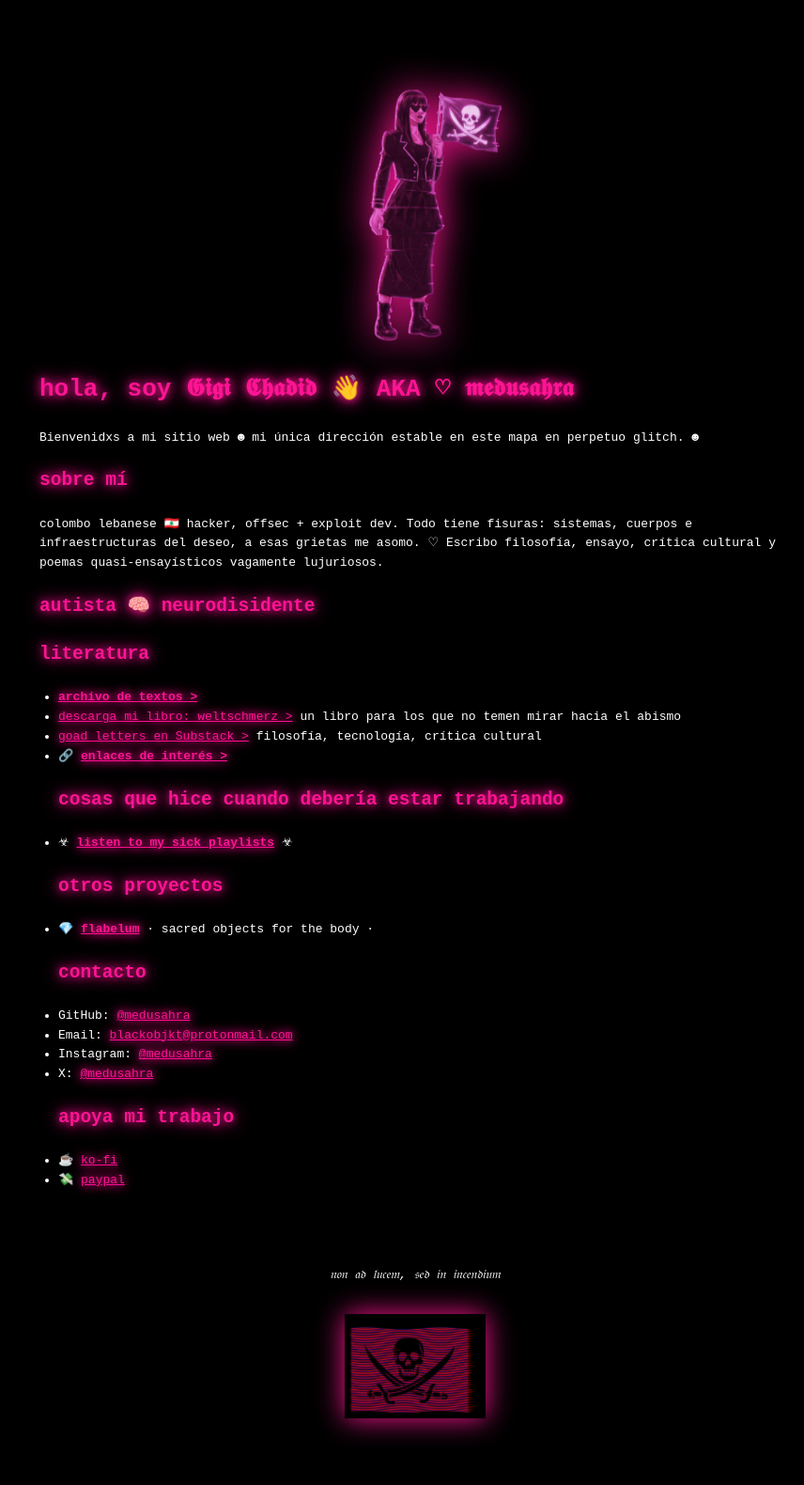
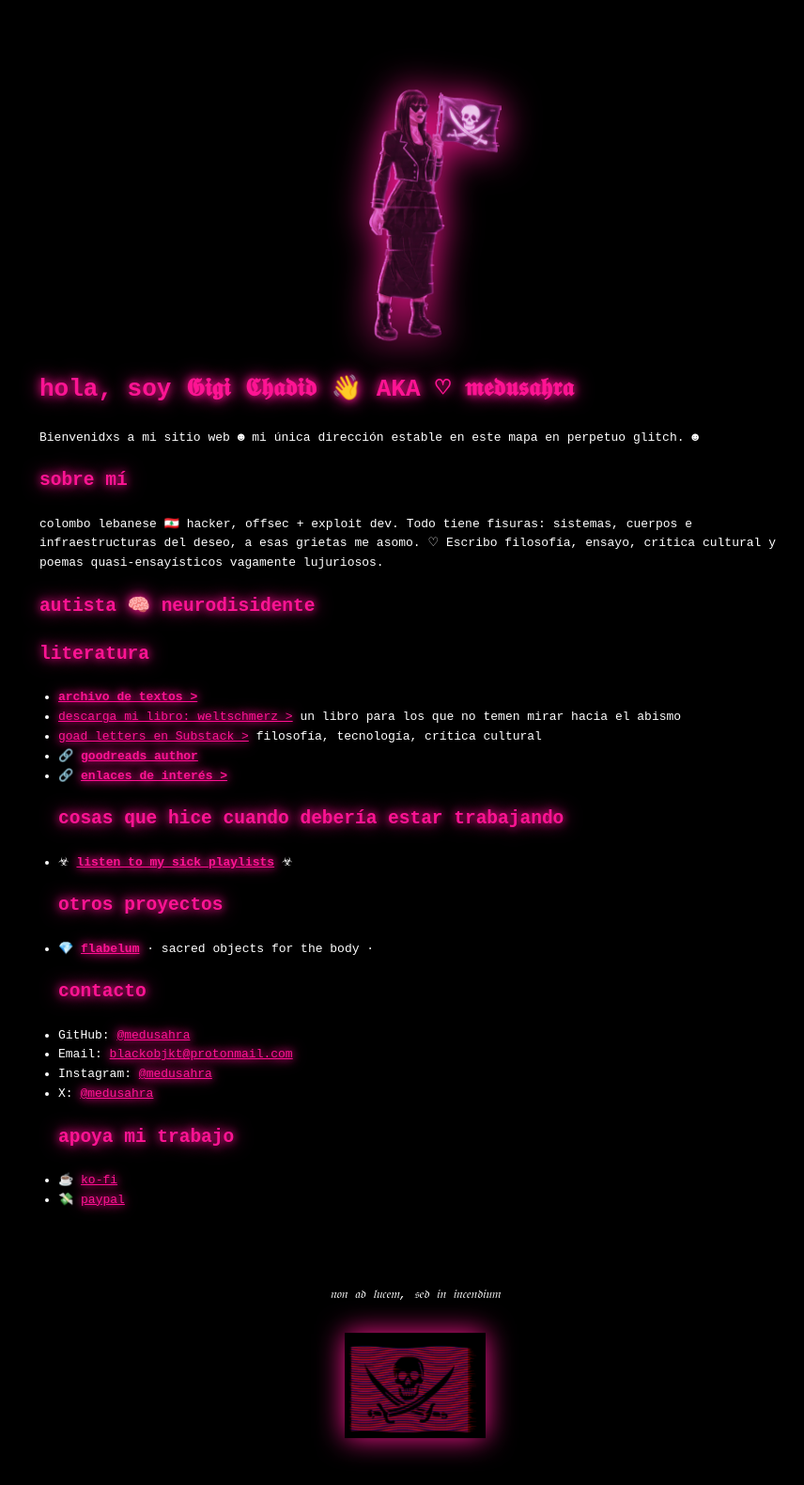
Before and after one commit to medusahra/medusahra.github.io, a Jekyll site: the page built from index.md, in a window 1280 px wide. Shown: the whole page at 94% size, without its empty margins (198-1054 px from the left). Built offline with Jekyll 4.4.1, drawn with Linux system fonts in a browser that asks for light colours; before the commit the page ends 1559 px from its top, so only the background shows below that.

Commit message:
Update index.md

```diff
--- a/index.md
+++ b/index.md
@@ -14,6 +14,7 @@ Escribo filosofía, ensayo, crítica cultural y poemas quasi-ensayísticos vagam
 - **[archivo de textos >](/archive.html)**
 - [descarga mi libro: weltschmerz >](/2025/11/11/weltschmerz.html) un libro para los que no temen mirar hacia el abismo
 - <a href="https://goadletter.substack.com/" target="_blank">goad letters en Substack ></a> filosofía, tecnología, crítica cultural
+- 🔗 **<a href="https://www.goodreads.com/author/show/52505402.Giovanna_Chadid" target="_blank">goodreads author</a>**
 - 🔗 **[enlaces de interés >](/enlaces.html)**
 ## cosas que hice cuando debería estar trabajando
 - ☣ **<a href="https://open.spotify.com/user/oer0flire345iy1g4vaifowzc/playlists" target="_blank">listen to my sick playlists</a>** ☣
```
